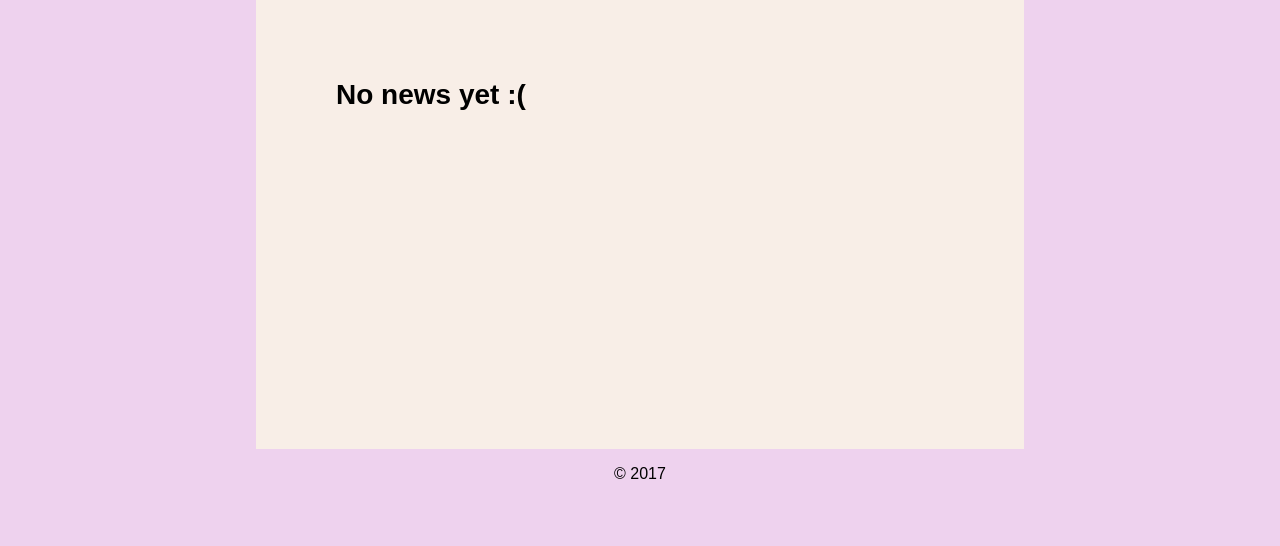
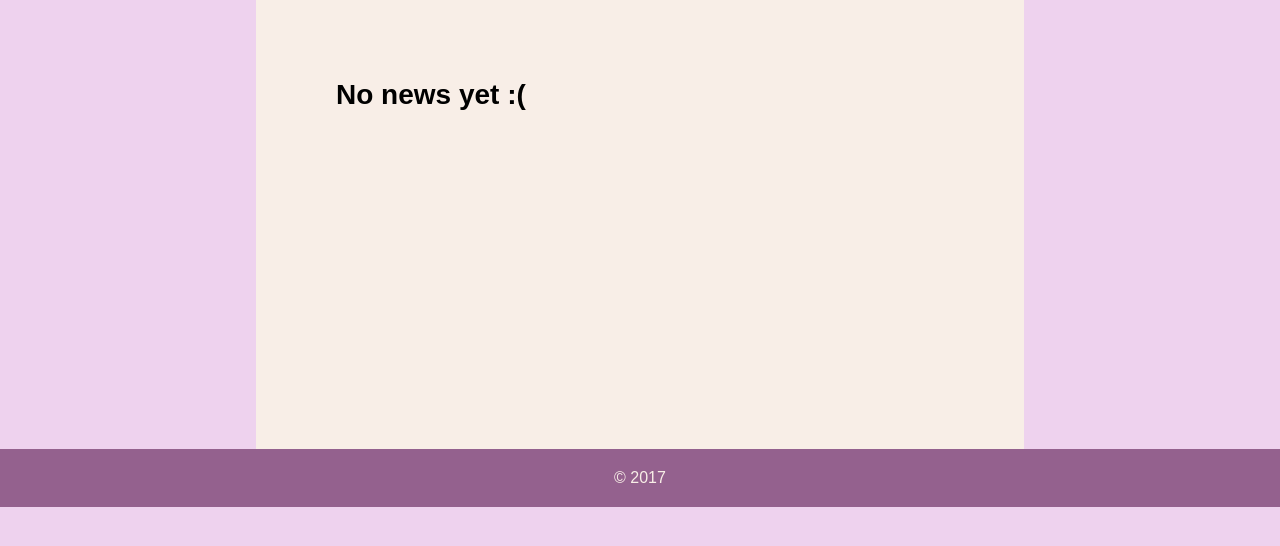
Before and after one commit to amm-poiais/laktionova_tsaplina, a Django app: page / in a window 1280 px wide. Shown: the part 196-742 px from the top of the page. Run offline with Django 3.2, Linux system fonts and the light colour scheme; data that the repository does not hold is empty.

Commit message:
Changed footer style

```diff
--- a/Blog/static/css/style.css
+++ b/Blog/static/css/style.css
@@ -62,9 +62,14 @@ a:link, a:visited {
 }
 
 .footer {
-    margin-left: 20%;
-    margin-right: 20%;
     text-align: center;
+    background-color: #94618e;
+    color: #f8eee7;
+}
+
+.footer p{
+    margin: 0;
+    padding: 20px 0;
 }
 
 #message {
```
